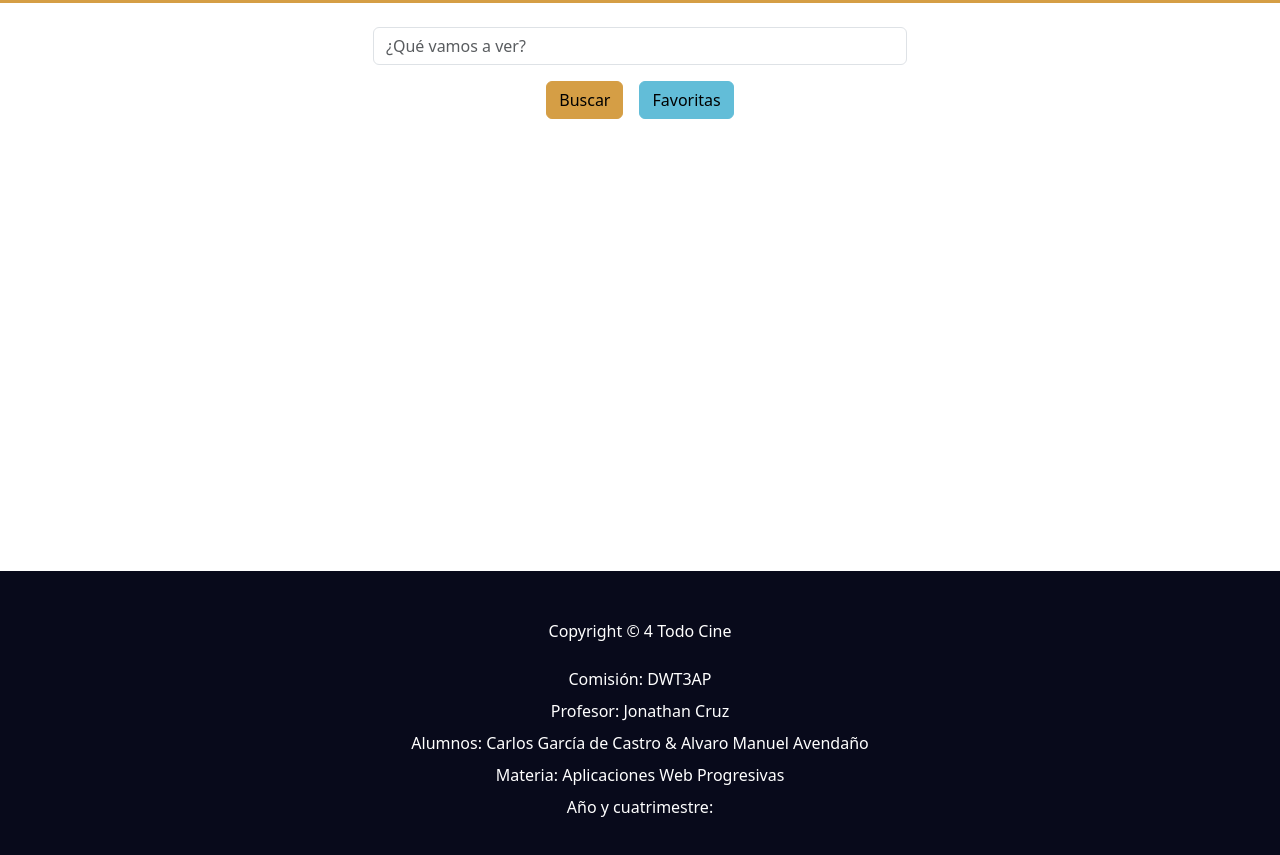
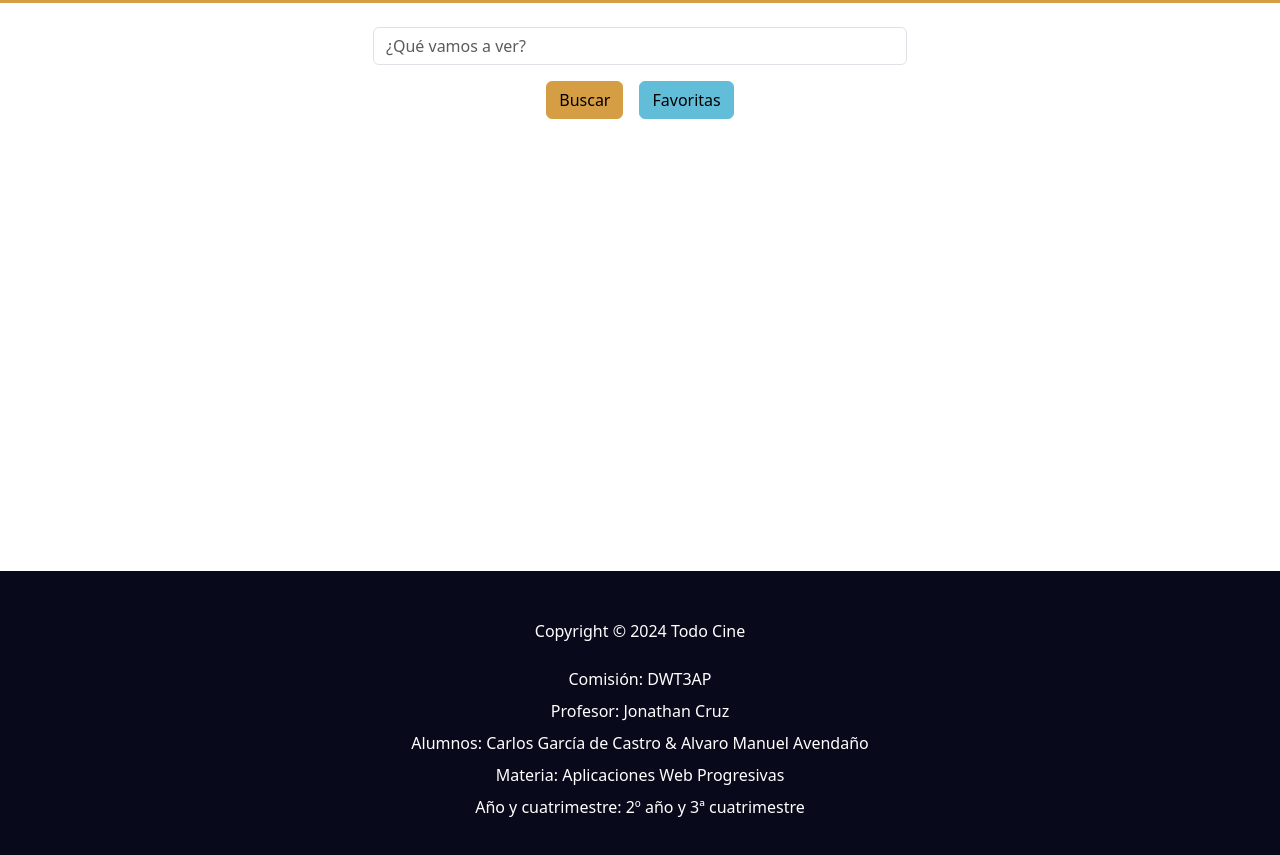
Before and after one commit to garciadecastro/pwa_tp2, a plain HTML site: page index.html in a window 1280 px wide. Shown: the part 117-972 px from the top of the page. Drawn offline with nearby package versions, Linux system fonts and the light colour scheme; some packages are replaced by stand-ins of ours; a script that the page names is missing; a web font is replaced by a local one.

Commit message:
Alumnos 2

```diff
--- a/index.html
+++ b/index.html
@@ -60,10 +60,16 @@
     </main>
     <footer class="bg-dark text-white">
         <div class="footerInfoDiv">
-            <p>Copyright © 4 Todo Cine</p>
+            <p>Copyright © 2024 Todo Cine</p>
             <ul>
                 <li>Comisión: DWT3AP</li>
                 <li>Profesor: Jonathan Cruz</li>
                 <li>Alumnos: Carlos García de Castro & Alvaro Manuel Avendaño</li>
                 <li>Materia: Aplicaciones Web Progresivas</li>
-                <li>Año y cuatrimestre:
+                <li>Año y cuatrimestre: 2º año y 3ª cuatrimestre</li>
+            </ul>
+        </div>
+    </footer>
+    <script src="sw.js" defer></script>
+</body>
+</html>
```
